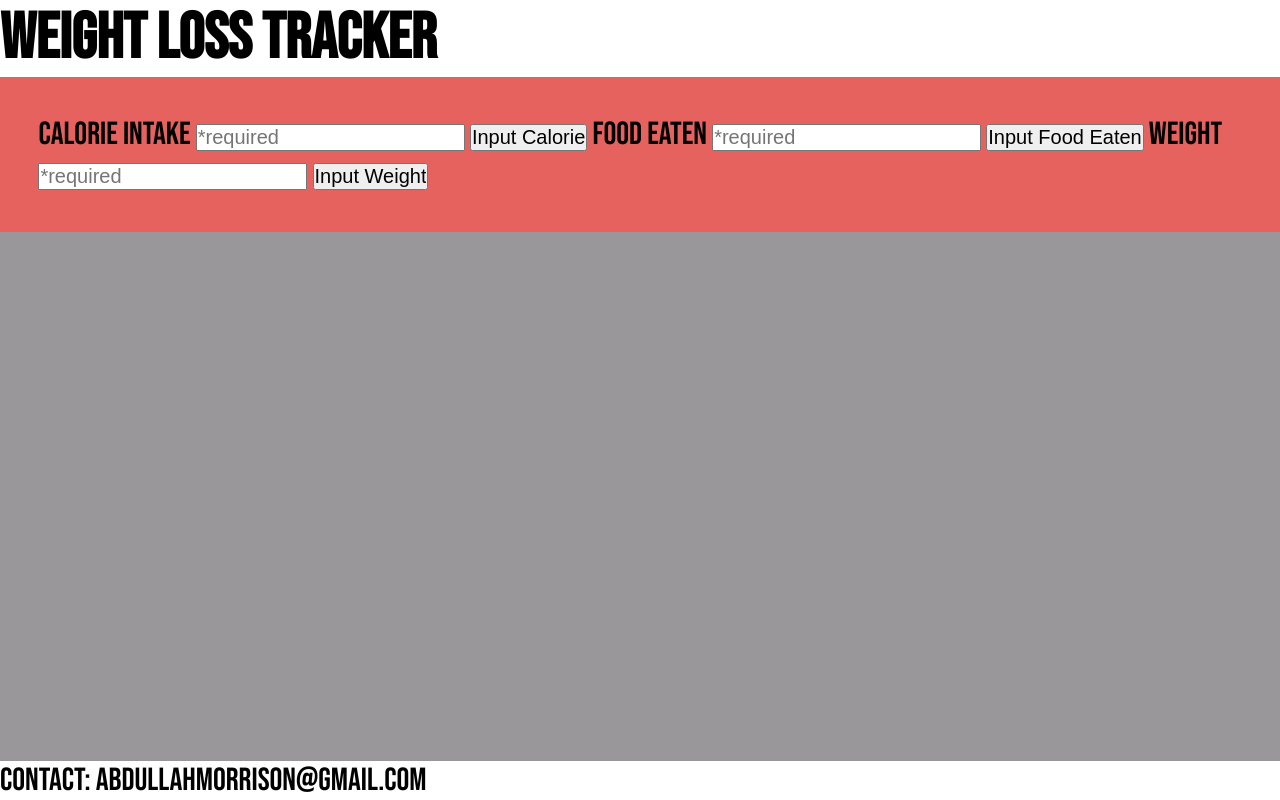
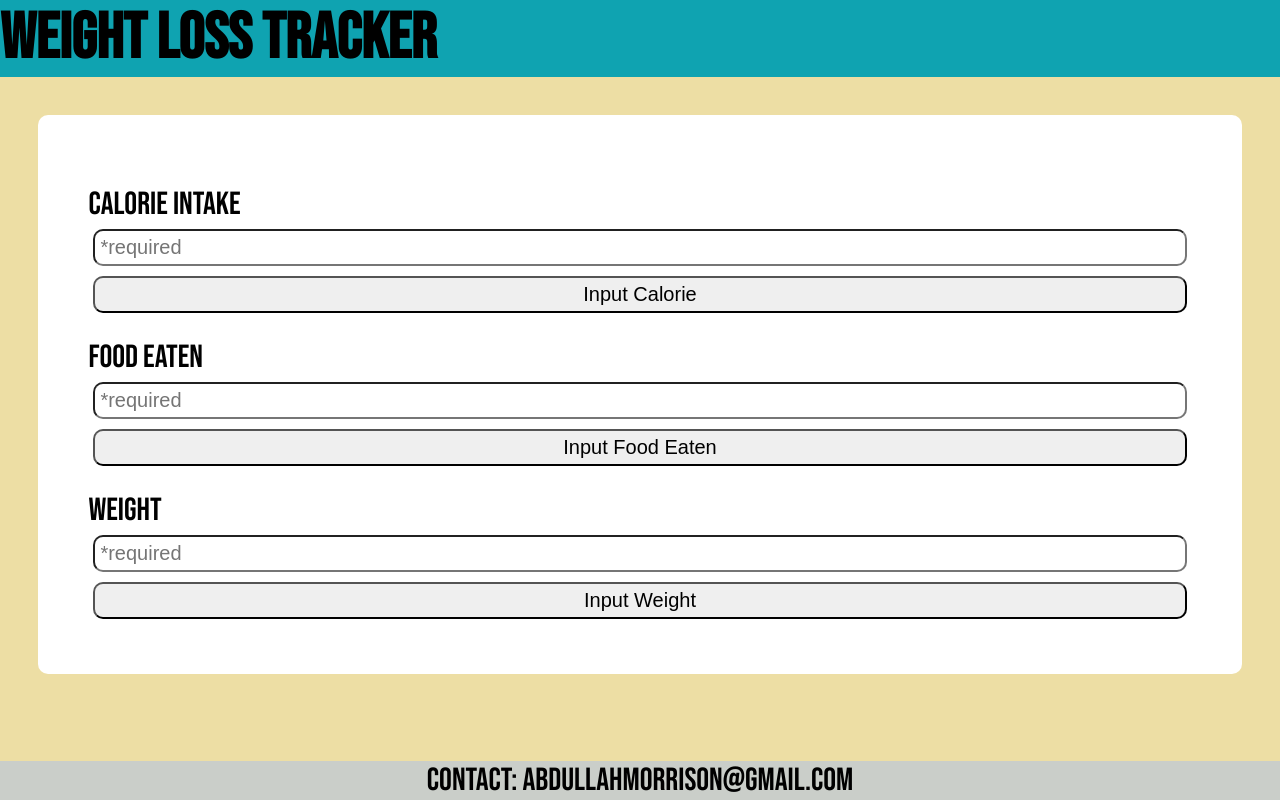
Before and after one commit to abdullahmorrison/WeightLossTracker, a PHP site: page / in a window 1280 px wide. Run offline with PHP 8.4, Linux system fonts and the light colour scheme.

Commit message:
improved design

```diff
--- a/public/views/styles.css
+++ b/public/views/styles.css
@@ -11,9 +11,9 @@
 */
 :root {
   /*COLORS*/
-  --mainColor: #e5625e;
-  --secondaryColor: #ffffff ;
-  --tertiaryColor:#999799;
+  --mainColor: #0fa3b1;
+  --secondaryColor: #eddea4;
+  --tertiaryColor: #cacec9;
 }
 
 /**------------------------------------------
@@ -31,7 +31,7 @@ html {
 }
 
 body {
-  background: var(--tertiaryColor);
+  background-color: var(--secondaryColor);
   font-family: "Bebas Neue", cursive;
   font-size: xx-large;
   /*FOR STICKY FOOTER*/
@@ -46,18 +46,18 @@ body {
 }
 
 main {
-  background: var(--mainColor);
   padding: 3%;
 }
 
 /*****************1.2 HEADER********************/
 header {
-  background: var(--secondaryColor);
+  background: var(--mainColor);
 }
 
 /*******************1.3 FOOTER*****************/
 footer {
-  background: var(--secondaryColor);
+  background: var(--tertiaryColor);
+  text-align: center;
   /*STICKY FOOTER*/
   margin-top: auto;
 }
@@ -66,7 +66,22 @@ footer {
 **            2. COMPONENTS
 **------------------------------------------*/
 /****************2.1 Forms***************** */
+label {
+  margin-top: 20px;
+}
+
 input {
+  border-radius: 10px;
   font-size: 20px;
+  margin: 5px;
+  padding: 5px;
+}
+
+form {
+  background-color: white;
+  border-radius: 10px;
+  display: -ms-grid;
+  display: grid;
+  padding: 50px;
 }
 /*# sourceMappingURL=styles.css.map */
--- a/public/views/styles.scss
+++ b/public/views/styles.scss
@@ -12,9 +12,9 @@
 
 :root {
   /*COLORS*/
-  --mainColor: #e5625e;
-  --secondaryColor: #ffffff ;
-  --tertiaryColor:#999799;
+  --mainColor: #0fa3b1;
+  --secondaryColor: #eddea4;
+  --tertiaryColor: #cacec9;
 }
 /**------------------------------------------
 **            1. lAYOUTS
@@ -24,12 +24,12 @@
   margin: 0;
   padding: 0;
 }
-html{
+html {
   /*FOR STICKY FOOTER*/
   height: 100%;
 }
 body {
-  background: var(--tertiaryColor);
+  background-color: var(--secondaryColor);
 
   font-family: "Bebas Neue", cursive;
   font-size: xx-large;
@@ -40,18 +40,16 @@ body {
   flex-direction: column;
 }
 main {
-  background: var(--mainColor);
-
   padding: 3%;
 }
 /*****************1.2 HEADER********************/
-header{
-  background: var(--secondaryColor);
+header {
+  background: var(--mainColor);
 }
 /*******************1.3 FOOTER*****************/
-footer{
-  background: var(--secondaryColor);
-
+footer {
+  background: var(--tertiaryColor);
+  text-align: center;
   /*STICKY FOOTER*/
   margin-top: auto;
 }
@@ -59,6 +57,20 @@ footer{
 **            2. COMPONENTS
 **------------------------------------------*/
 /****************2.1 Forms***************** */
+label {
+  margin-top: 20px;
+}
 input {
+  border-radius: 10px;
   font-size: 20px;
+
+  margin: 5px;
+  padding: 5px;
 }
+form {
+  background-color: white;
+  border-radius: 10px;
+  display: grid;
+
+  padding: 50px;
+}
```
Also changed, not shown: 1 other file.
